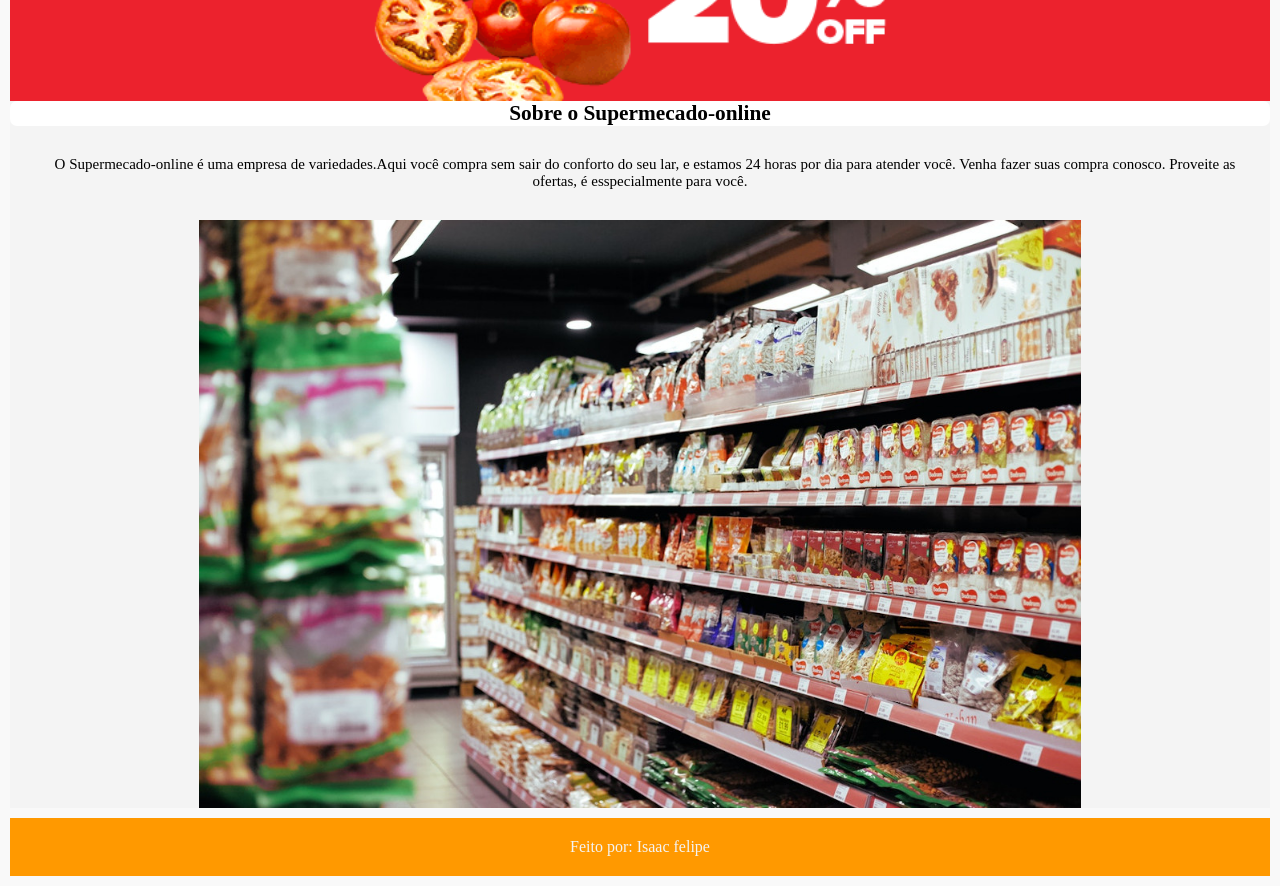
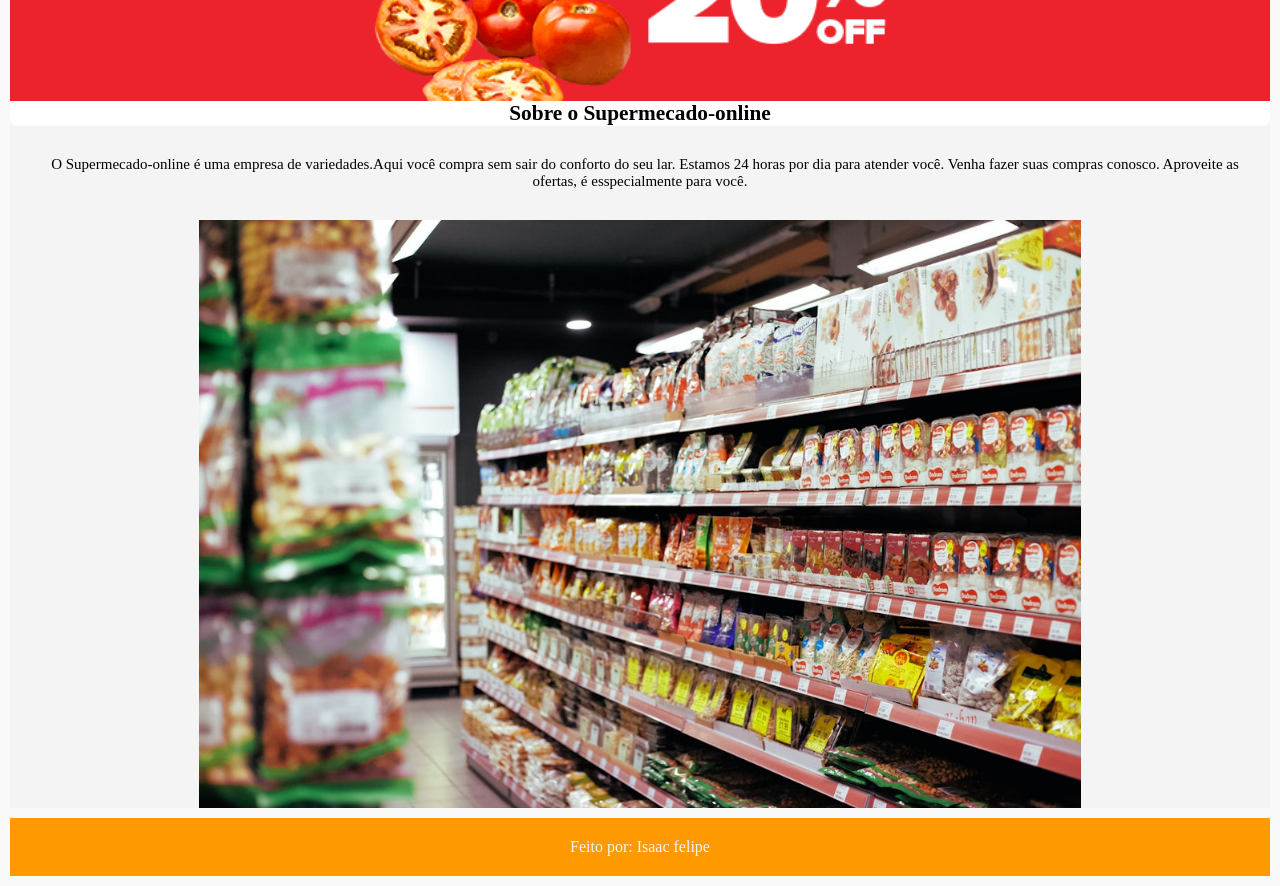
Before and after one commit to isaacfelipe1/supermercado-online-, a plain HTML site: page index.html in a window 1280 px wide. Shown: the part 2340-3226 px from the top of the page. Drawn offline with Linux system fonts and the light colour scheme.

Commit message:
Update index.html

```diff
--- a/index.html
+++ b/index.html
@@ -106,7 +106,7 @@
         </section>
         <section id="sobre">
             <h2 id="none">Sobre o Supermecado-online</h2>
-            <p>O Supermecado-online é uma empresa de variedades.Aqui você compra sem sair do conforto do seu lar, e estamos 24 horas por dia para atender você. Venha fazer suas compra conosco. Proveite as ofertas, é esspecialmente para você.</p>
+            <p>O Supermecado-online é uma empresa de variedades.Aqui você compra sem sair do conforto do seu lar. Estamos 24 horas por dia para atender você. Venha fazer suas compras conosco. Aproveite as ofertas, é esspecialmente para você.</p>
             <figure>
                 <img src="assets/img/logo-supermecado-online.jpg" alt="" id="logo">
             </figure>
```
